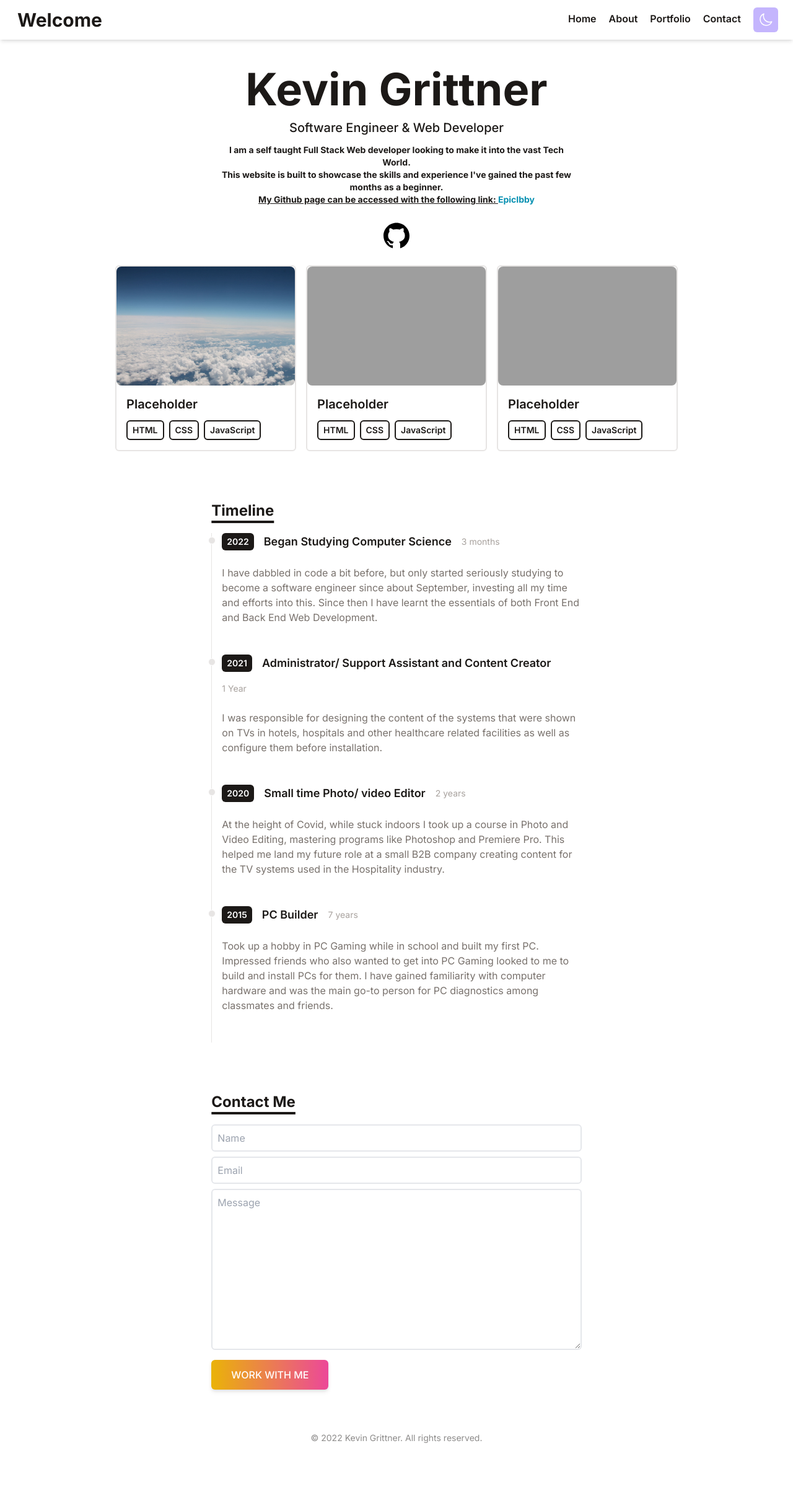
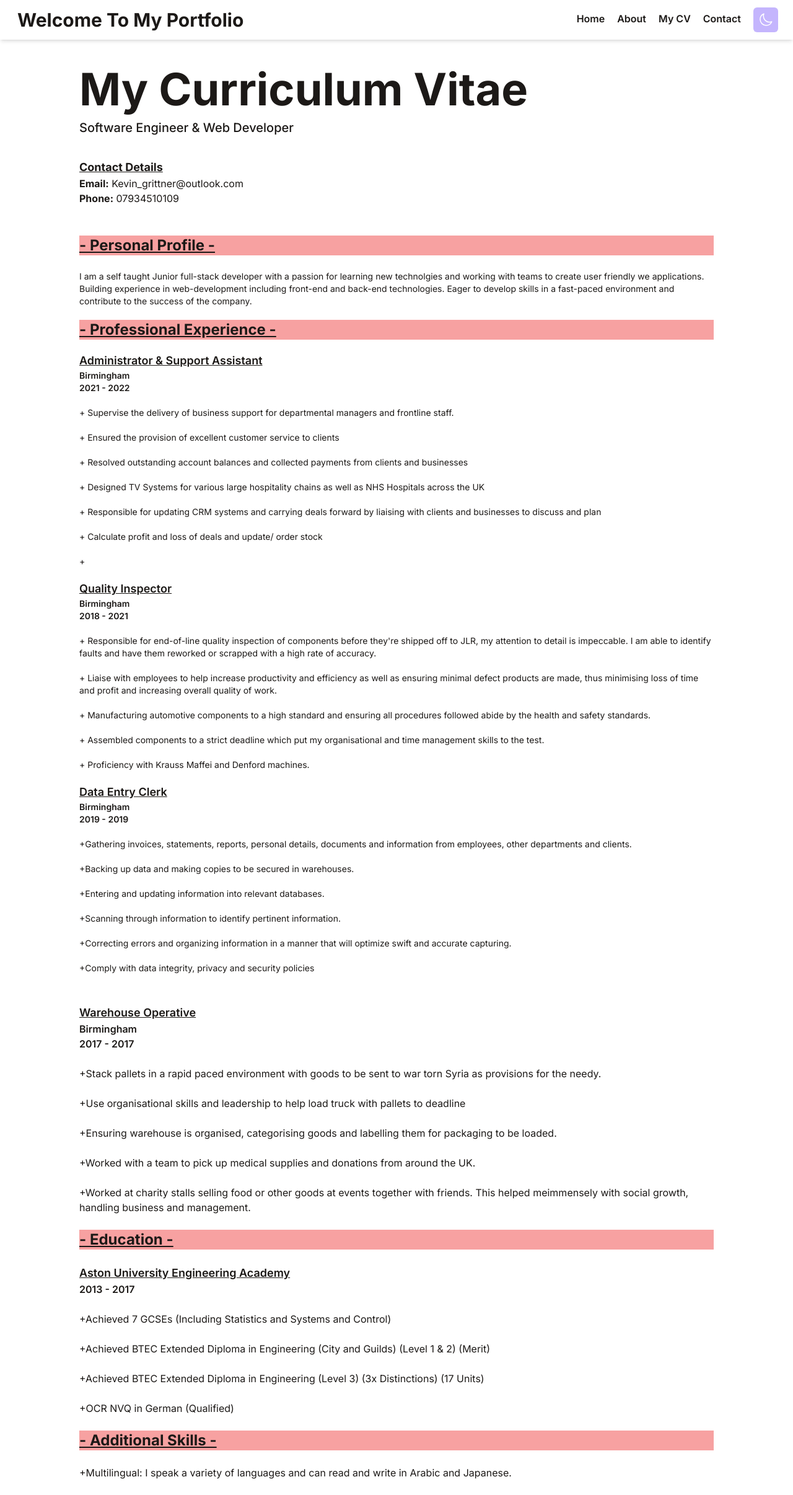
Before and after one commit to EpicIbby101/Developer-Portfolio, a React (Vite) app: page /CV in a window 1280 px wide. Shown: the whole page at 62% size. Before the commit the page ends 2350 px from the top, so only its background shows below. Built offline with nearby package versions, Linux system fonts and the light colour scheme; grey boxes are pictures that could not be loaded.

Commit message:
Added CV page

```diff
--- a/package.json
+++ b/package.json
@@ -10,7 +10,8 @@
   },
   "dependencies": {
     "react": "^18.2.0",
-    "react-dom": "^18.2.0"
+    "react-dom": "^18.2.0",
+    "react-router-dom": "^6.4.3"
   },
   "devDependencies": {
     "@types/react": "^18.0.24",
--- a/src/App.jsx
+++ b/src/App.jsx
@@ -1,35 +1,33 @@
-import React, { useEffect, useState} from "react"
-import Intro from "./components/Intro"
-import Footer from "./components/Footer"
-import Contact from "./components/Contact"
-import Portfolio from "./components/Portfolio"
-import Timeline from "./components/Timeline"
-import Navbar from "./components/Navbar"
-
-
-
-
+import React, { useEffect, useState } from "react";
+import Intro from "./components/Intro";
+import Footer from "./components/Footer";
+import Contact from "./components/Contact";
+import Portfolio from "./components/Portfolio";
+import Timeline from "./components/Timeline";
+import Navbar from "./components/Navbar";
+import { BrowserRouter as Router, Route, Routes } from "react-router-dom";
+import CV from "./components/CV";
 
 function App() {
   const [theme, setTheme] = useState(null);
 
   useEffect(() => {
-		if (window.matchMedia('(prefers-color-scheme: dark)').matches) {
-			setTheme('dark');
+    if (window.matchMedia("(prefers-color-scheme: dark)").matches) {
+      setTheme("dark");
     } else {
-			setTheme('light');
+      setTheme("light");
     }
   }, []);
 
   const handleThemeSwitch = () => {
-		setTheme(theme === 'dark' ? 'light' : 'dark');
+    setTheme(theme === "dark" ? "light" : "dark");
   };
 
   useEffect(() => {
-		if (theme === 'dark') {
-			document.documentElement.classList.add('dark');
+    if (theme === "dark") {
+      document.documentElement.classList.add("dark");
     } else {
-			document.documentElement.classList.remove('dark');
+      document.documentElement.classList.remove("dark");
     }
   }, [theme]);
 
@@ -72,22 +70,38 @@ function App() {
       <button
         type="button"
         onClick={handleThemeSwitch}
-      className="fixed p-2 z-40 right-6 top-3 bg-violet-300 dark:bg-orange-300 text-lg rounded-md">
-        {theme === 'dark' ? sun : moon}
+        className="fixed p-2 z-40 right-6 top-3 bg-violet-300 dark:bg-orange-300 text-lg rounded-md"
+      >
+        {theme === "dark" ? sun : moon}
       </button>
+      <Router>
         <div className="bg-white dark:bg-stone-800 dark:text-stone-300 text-stone-900 min-h-full font-inter">
           <Navbar />
           <div className="max-w-5xl w-11/12 mx-auto">
-
+            <Routes>
+			<Route path="/Home" element={
+				<>
 				<Intro />
                 <Portfolio />
                 <Timeline />
                 <Contact />
                 <Footer />
+				</>
+			}>
+              </Route>
+			  <Route path="/CV" element={
+				<>
+				<CV />
+				</>
+			}>
+              </Route>
+
+            </Routes>
           </div>
         </div>
+      </Router>
     </>
-  )
+  );
 }
 
-export default App
+export default App;
--- /dev/null
+++ b/src/components/CV.jsx
@@ -0,0 +1,148 @@
+import React from "react";
+
+function CV() {
+    return (
+        <div className="flex items-start justify-center flex-col text-left pt-20 pb-6 ">
+            <h1 className="text-4xl md:text-7xl mb-1 md:mb-3 font-bold dark:text-white mt-7">My Curriculum Vitae</h1>
+            <p className="text-base md:text-xl mb-3 font-medium">Software Engineer & Web Developer</p>
+            <br />
+
+
+            <h4 className="underline font-bold text-lg ">Contact Details</h4>
+            <p><span className=" font-bold">Email:</span> Kevin_grittner@outlook.com <br /><span className="font-bold"> Phone:</span> 07934510109</p><br />
+
+            <br />
+
+            <h4 className="underline font-bold text-2xl bg-red-500/50 w-full">- Personal Profile -</h4><br />
+            <p className="text-sm max-w-full mb-6 font-normal">I am a self taught Junior full-stack developer with a passion for learning new technolgies and working with teams to create user friendly we applications. Building experience in web-development including front-end and back-end technologies. Eager to develop skills in a fast-paced environment and contribute to the success of the company.
+
+            <br />
+            <br />
+            <h4 className="underline font-bold text-2xl bg-red-500/50 w-full">- Professional Experience -</h4> <br />
+            <p className="font-semibold "><span className="text-lg underline">Administrator & Support Assistant </span>
+                <br />
+                Birmingham
+                <br />
+                2021 - 2022
+            </p>
+            <p>
+            <br />
+
+                + Supervise the delivery of business support for departmental managers and frontline staff.
+                <br />
+                <br />
+                + Ensured the provision of excellent customer service to clients
+                <br />
+                <br />
+                + Resolved outstanding account balances and collected payments from clients and businesses
+                <br />
+                <br />
+                + Designed TV Systems for various large hospitality chains as well as NHS Hospitals across the UK
+                <br />
+                <br />
+                + Responsible for updating CRM systems and carrying deals forward by liaising with clients and businesses to discuss and plan
+                <br />
+                <br />
+                + Calculate profit and loss of deals and update/ order stock
+
+                <br />
+                <br />
+                +
+            </p>
+            <br />
+            <p className="font-semibold"><span className="text-lg underline">Quality Inspector </span>
+                <br />
+                Birmingham
+                <br />
+                2018 - 2021
+            </p>
+            <br />
+            <p>
+                + Responsible for end-of-line quality inspection of components before they're shipped off to JLR, my attention to detail is impeccable. I am able to identify faults and have them reworked or scrapped with a high rate of accuracy.
+                <br />
+                <br />
+                + Liaise with employees to help increase productivity and efficiency as well as ensuring minimal defect products are made, thus minimising loss of time and profit and increasing overall quality of work.
+                <br />
+                <br />
+                + Manufacturing automotive components to a high standard and ensuring all procedures followed abide by the health and safety standards.
+                <br />
+                <br />
+                + Assembled components to a strict deadline which put my organisational and time management skills to the test.
+                <br />
+                <br />
+                + Proficiency with Krauss Maffei and Denford machines.
+            </p>
+            <br />
+            <p className="font-semibold"><span className="text-lg underline">Data Entry Clerk</span>
+                <br />
+                Birmingham
+                <br />
+                2019 - 2019
+            </p><br />
+            <p>
+            +Gathering invoices, statements, reports, personal details, documents and information from employees, other departments and clients.
+            <br />
+            <br />
+            +Backing up data and making copies to be secured in warehouses.
+            <br />
+            <br />
+            +Entering and updating information into relevant databases.
+            <br />
+            <br />
+            +Scanning through information to identify pertinent information.
+            <br />
+            <br />
+            +Correcting errors and organizing information in a manner that will optimize swift and accurate capturing.
+            <br />
+            <br />
+            +Comply with data integrity, privacy and security policies
+            </p>
+            </p>
+            <br />
+            <p className="font-semibold"><span className="text-lg underline">Warehouse Operative</span>
+                <br />
+                Birmingham
+                <br />
+                2017 - 2017
+            </p><br />
+            <p>
+            +Stack pallets in a rapid paced environment with goods to be sent to war torn Syria as provisions for the needy.
+            <br />
+            <br />
+            +Use organisational skills and leadership to help load truck with pallets to deadline
+            <br />
+            <br />
+            +Ensuring warehouse is organised, categorising goods and labelling them for packaging to be loaded.
+            <br />
+            <br />
+            +Worked with a team to pick up medical supplies and donations from around the UK.
+            <br />
+            <br />
+            +Worked at charity stalls selling food or other goods at events together with friends. This helped meimmensely with social growth, handling business and management.</p><br />
+
+
+            <h4 className="underline font-bold text-2xl bg-red-500/50 w-full">- Education -</h4><br />
+
+            <p className="font-semibold"><span className="text-lg underline">Aston University Engineering Academy</span>
+                <br />
+                2013 - 2017
+            </p><br />
+            <p>
+            +Achieved 7 GCSEs (Including Statistics and Systems and Control)
+            <br />
+            <br />
+            +Achieved BTEC Extended Diploma in Engineering (City and Guilds) (Level 1 & 2) (Merit)
+            <br />
+            <br />
+            +Achieved BTEC Extended Diploma in Engineering (Level 3) (3x Distinctions) (17 Units)
+            <br />
+            <br />
+            +OCR NVQ in German (Qualified)
+            </p><br />
+            <h4 className="underline font-bold text-2xl bg-red-500/50 w-full">- Additional Skills -</h4><br />
+            <p>+Multilingual: I speak a variety of languages and can read and write in Arabic and Japanese.</p>
+        </div>
+    )
+}
+
+export default CV;
--- a/src/components/Intro.jsx
+++ b/src/components/Intro.jsx
@@ -2,29 +2,22 @@ import React from "react";
 
 function Intro() {
     return (
-        <div className="flex items-center justify-center flex-col text-center pt-20 pb-6 ">
+        <div className="flex items-center justify-center flex-col text-center pt-20 pb-6  ">
             <h1 className="text-4xl md:text-7xl mb-1 md:mb-3 font-bold dark:text-white mt-7">Kevin Grittner</h1>
             <p className="text-base md:text-xl mb-3 font-medium">Software Engineer & Web Developer</p>
             <p className="text-sm max-w-xl mb-6 font-bold">I am a self taught Full Stack Web developer looking to make it into the vast Tech World.
             <br />
             This website is built to showcase the skills and experience I've gained the past few months as a beginner.
             <br />
-            <span className="underline">My Github page can be accessed with the following link: </span> {''}
-            <a
-            href="https://github.com/EpicIbby101"
-            target="_blank"
-            className="text-cyan-600 hover:underline underline-offset-2 decoration-2 decoration-red-600 "
-            rel="noreferrer noopener"
-            >
-                EpicIbby
-            </a>
+            <span className="underline">My Github page can be accessed by clicking the Icon below </span> {''}
+
             </p>
             <div className="flex ">
                 <a
                 href="https://github.com/EpicIbby101"
                 target="_blank">
                 <img
-                src="assets/GithubLogo.svg"
+                src="assets/Githublogo.png"
                 className="w-12"
                 ></img>
                 </a>
--- a/src/components/Navbar.jsx
+++ b/src/components/Navbar.jsx
@@ -3,10 +3,10 @@ import React from "react";
 const Navbar = () => {
   return (
     <div className="fixed flex justify-between items-center h-16 sm:h-16 md:h-16 z-30 bg-white/80 dark:bg-gray-700/80 backdrop-blur w-full shadow-md transition duration-500">
-      <span className="relative m-7 z-30 font-bold text-3xl">Welcome</span>
+      <span className="relative m-7 z-30 font-bold text-3xl">Welcome To My Portfolio</span>
       <div className="relative decoration-none m-16 md:w-auto hidden sm:flex">
         <a
-          href=""
+          href="/Home"
           className="mr-5 hover:opacity-80 font-semibold border-b-4 border-transparent hover:border-blue-600"
         >
           Home
@@ -18,10 +18,10 @@ const Navbar = () => {
           About
         </a>
         <a
-          href=""
+          href="/CV"
           className="mr-5 hover:opacity-80 font-semibold border-b-4 border-transparent hover:border-blue-600"
         >
-          Portfolio
+          My CV
         </a>
         <a
           href=""
```
Also changed, not shown: public/assets/Githublogo.png (added), 1 other file (tests, documents, lock files or other folders). Lines whose indentation alone changed are shown as unchanged.
